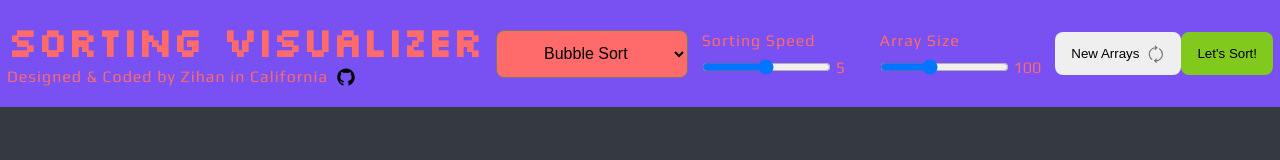
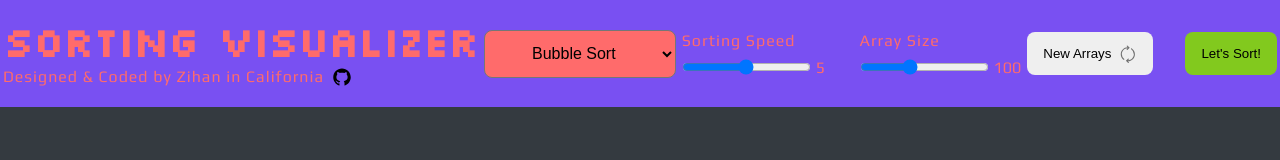
Before and after one commit to zhao-zihan/sorting-algorithm-visualizer, a plain HTML site: page index.html in a window 1280 px wide. Drawn offline with Linux system fonts and the light colour scheme.

Commit message:
Fix gap between action buttons

```diff
--- a/css/styles.css
+++ b/css/styles.css
@@ -83,7 +83,7 @@ span {
 
 .action-buttons {
   display: flex;
-  gap: rem;
+  gap: 2rem;
   max-height: 5.5rem;
 }
 
```
